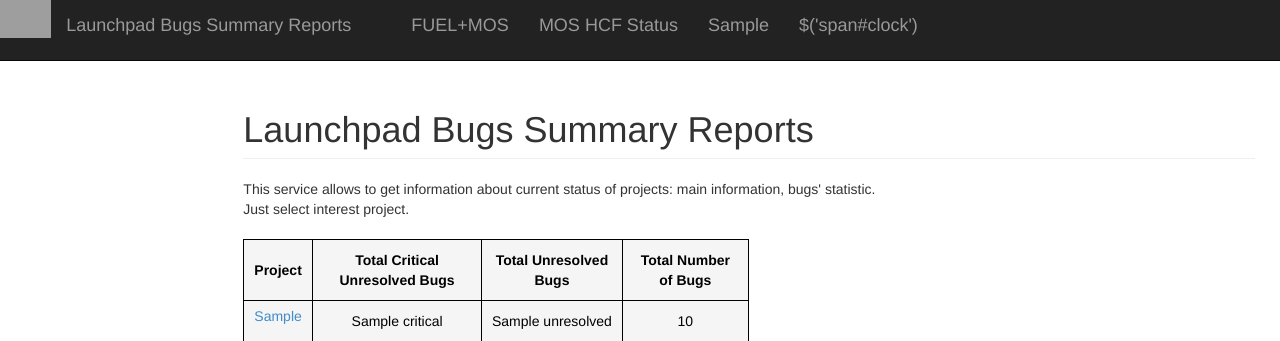
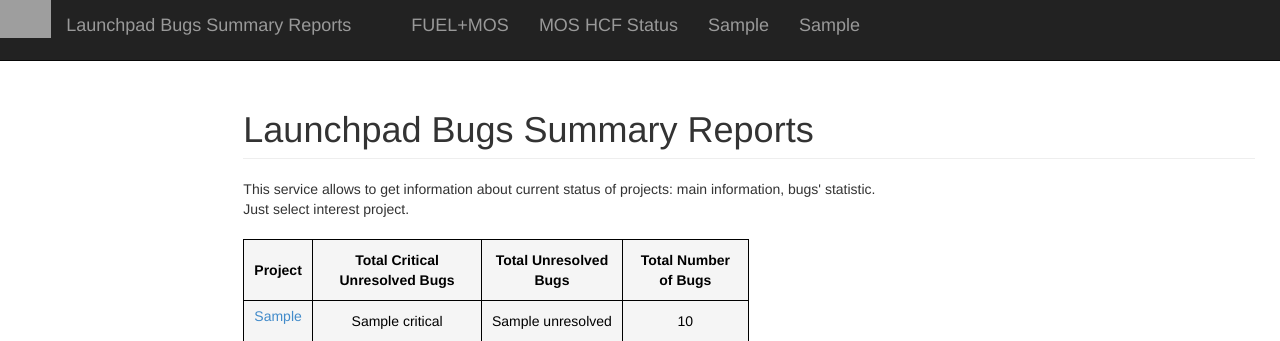
Before and after one commit to Mirantis/launchpad-reports-summary, a Flask app: template launchpad-reporting/templates/main.html in a window 1280 px wide. Shown: the top 341 px of the page. Run offline with Flask 2, Linux system fonts and the light colour scheme; the template is opened without the code that fills it: most values are stand-ins (such as "Sample title", 1, 10 or a date in 2020); parts of the project's set-up code (start-up, migrations or seed data) failed here and were passed over; some libraries are stand-ins or nearby versions; grey boxes are pictures that could not be loaded.

Commit message:
Don't show internal data in UI while time update is not ready

```diff
--- a/launchpad-reporting/templates/layout.html
+++ b/launchpad-reporting/templates/layout.html
@@ -26,6 +26,7 @@
           $('#clock').text(minutesPassed + ' minutes since last update');
           }, 1000);
           });
+          var t = $('#clock')
       </script>
   </head>
   <body>
@@ -52,7 +53,7 @@
                 <a class="navbar-brand" href="/project/{{ p }}"><p><font style="text-transform: capitalize;">{{ p }}</font></p></a>
              {% endif %}
           {% endfor %}
-          <span class='navbar-brand' id="clock">$('span#clock')</span>
+          <span class='navbar-brand' id="clock">{{t}}</span>
         </div>
       </div>
     </div>
```
